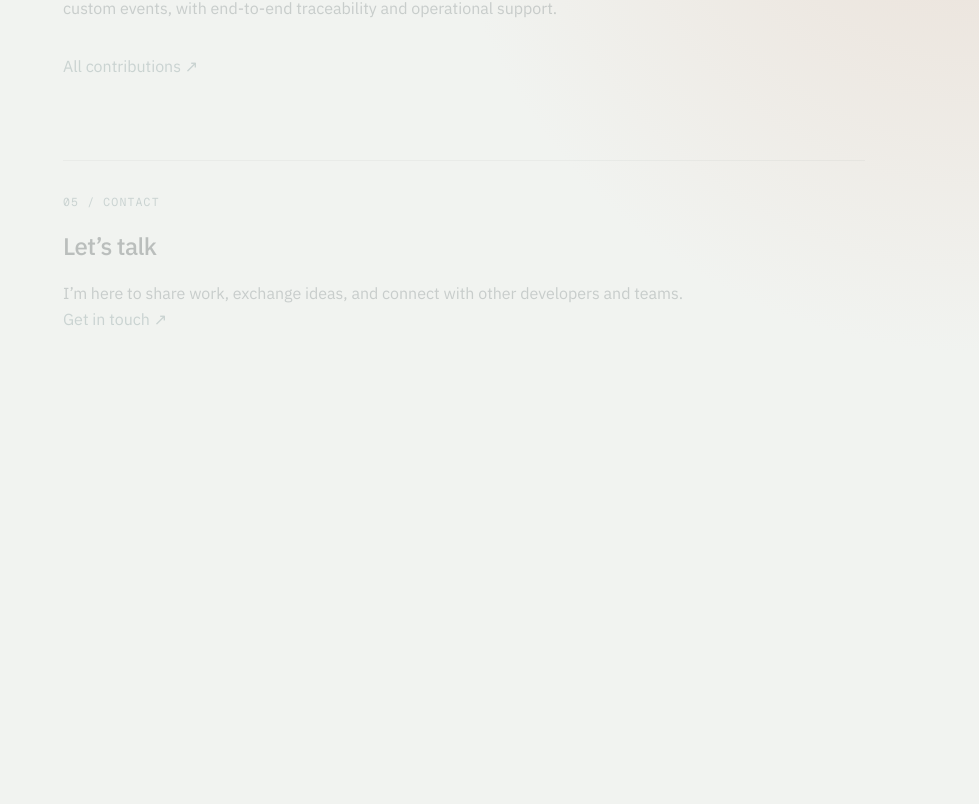
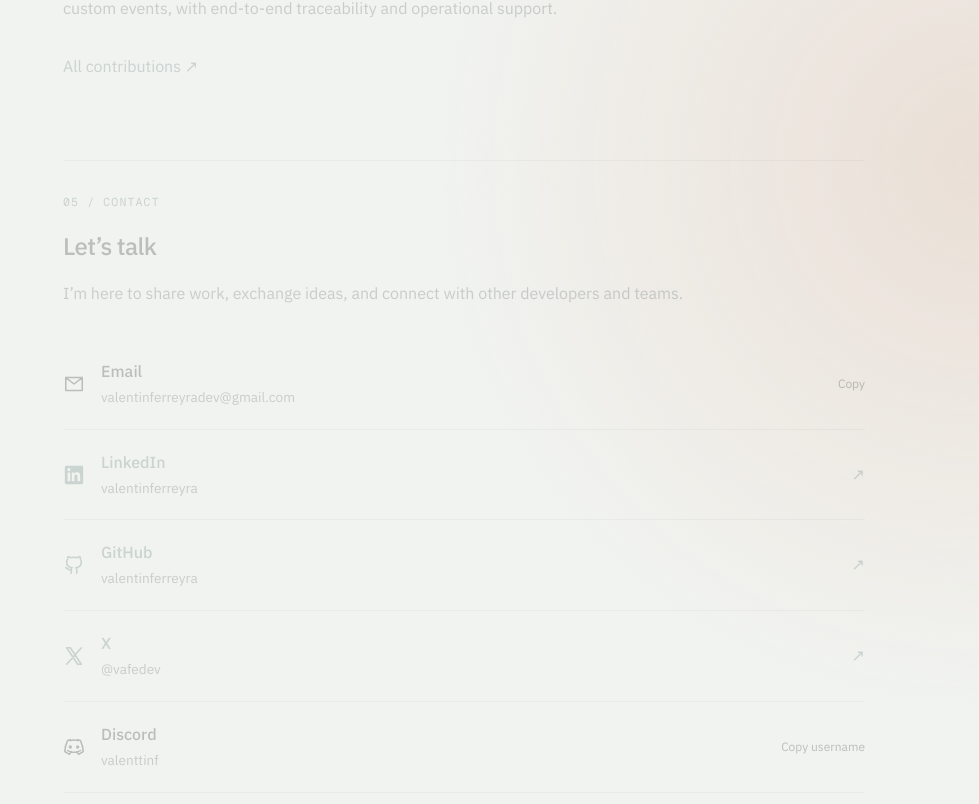
Before and after one commit to valentinferreyra/vafedev, a Next.js app: page / in a window 1280 px wide. Shown: the part 2049-2853 px from the top of the page, without its empty margins (301-1280 px from the left). Before the commit the page ends 2510 px from the top, so only its background shows below. Built offline with nearby package versions, Linux system fonts and the light colour scheme.

Commit message:
feat: show contact channels directly on home

```diff
--- a/src/app/page.tsx
+++ b/src/app/page.tsx
@@ -1,4 +1,5 @@
 import Link from "next/link";
+import { ContactChannels } from "@/components/contact-channels";
 import { getCollection } from "@/lib/content/repository";
 import { education, profile } from "@/lib/profile";
 
@@ -45,7 +46,7 @@
         <p className="eyebrow">05 / Contact</p>
         <div className="section-heading"><h2 id="contact-title">Let’s talk</h2></div>
         <p>I’m here to share work, exchange ideas, and connect with other developers and teams.</p>
-        <Link href="/contact">Get in touch ↗</Link>
+        <ContactChannels />
       </section>
     </div>
   );
```
